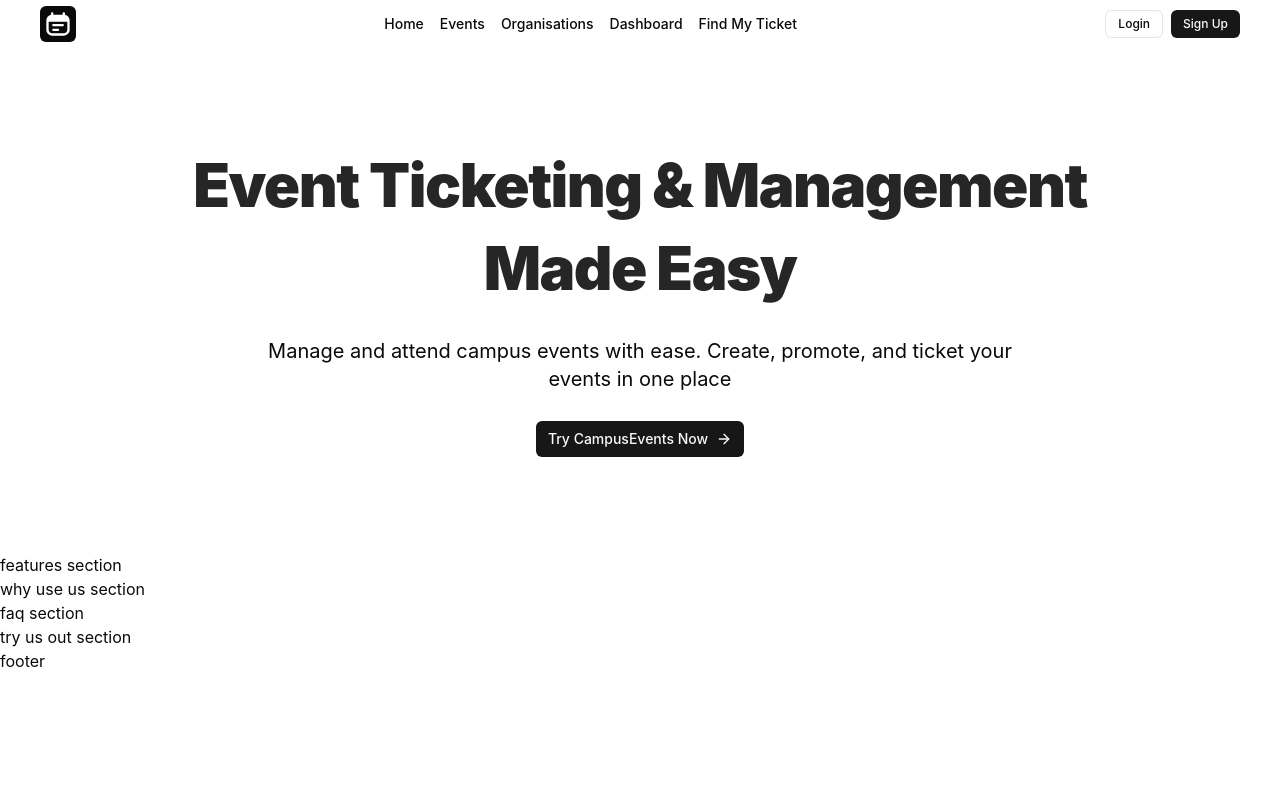
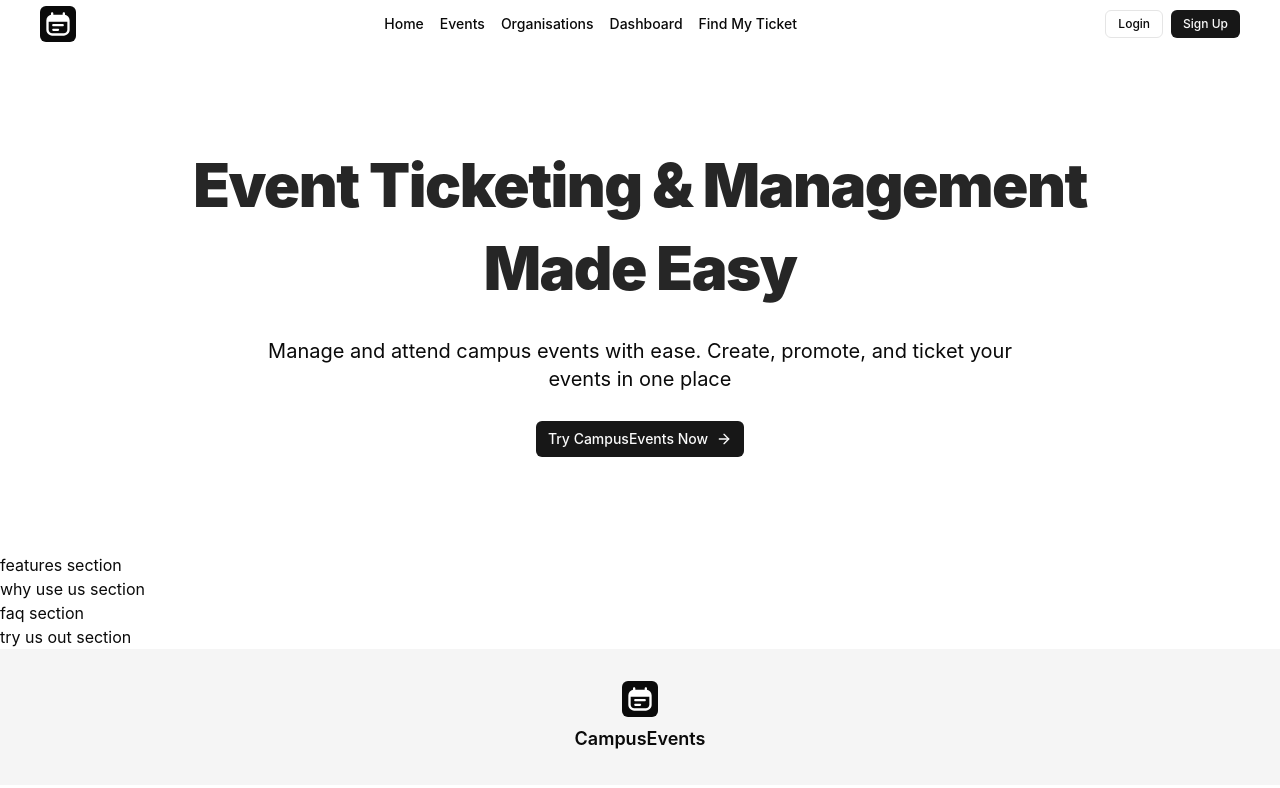
Before and after one commit to delmac-dev/event-management-app, a Next.js app: page / in a window 1280 px wide. Shown: the top 788 px of the page. Built offline with nearby package versions, Linux system fonts and the light colour scheme.

Commit message:
editted footer

```diff
--- a/app/(public)/(components)/footer.tsx
+++ b/app/(public)/(components)/footer.tsx
@@ -1,6 +1,29 @@
+import Logo from "@/components/common/logo";
+import { _dashboard, _events, _home, _organisations, _tickets } from "@/lib/routes";
+
+const footerLinks = [
+    {
+        title: "General",
+        links: [
+            {name: "home", link: _home},
+            {name: "events", link: _events},
+            {name: "organisations", link: _organisations},
+            {name: "my dashboard", link: _dashboard},
+            {name: "find my ticket", link: _tickets},
+        ]
+    }
+]
+
 const Footer = () => {
   return (
-    <footer>footer</footer>
+    <footer className="w-full py-8 px-2 flex bg-secondary justify-center">
+        <div className="">
+            <div className="flex gap-2 5 items-center flex-col">
+                <Logo />
+                <span className="text-lg font-semibold">CampusEvents</span>
+            </div>
+        </div>
+    </footer>
   )
 }
 
```
